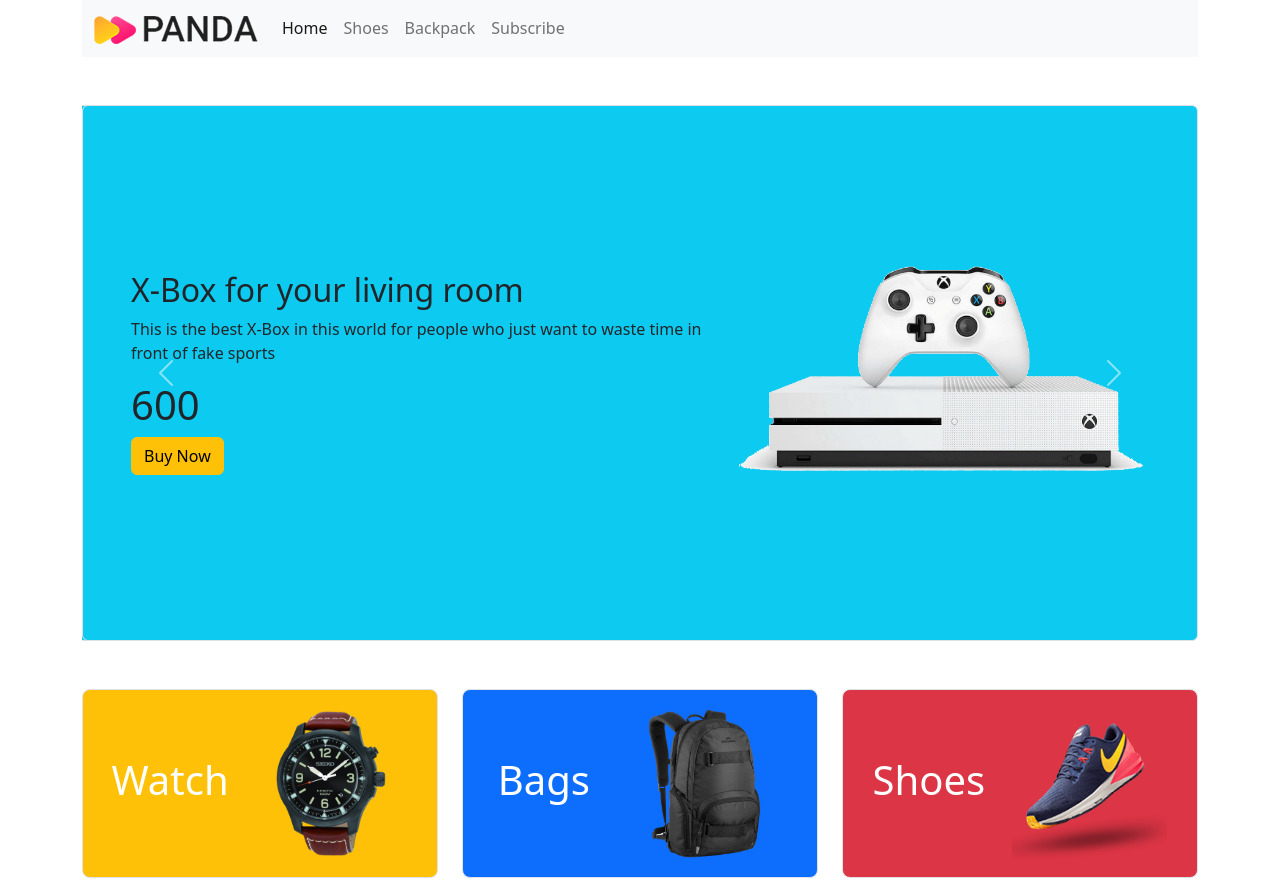
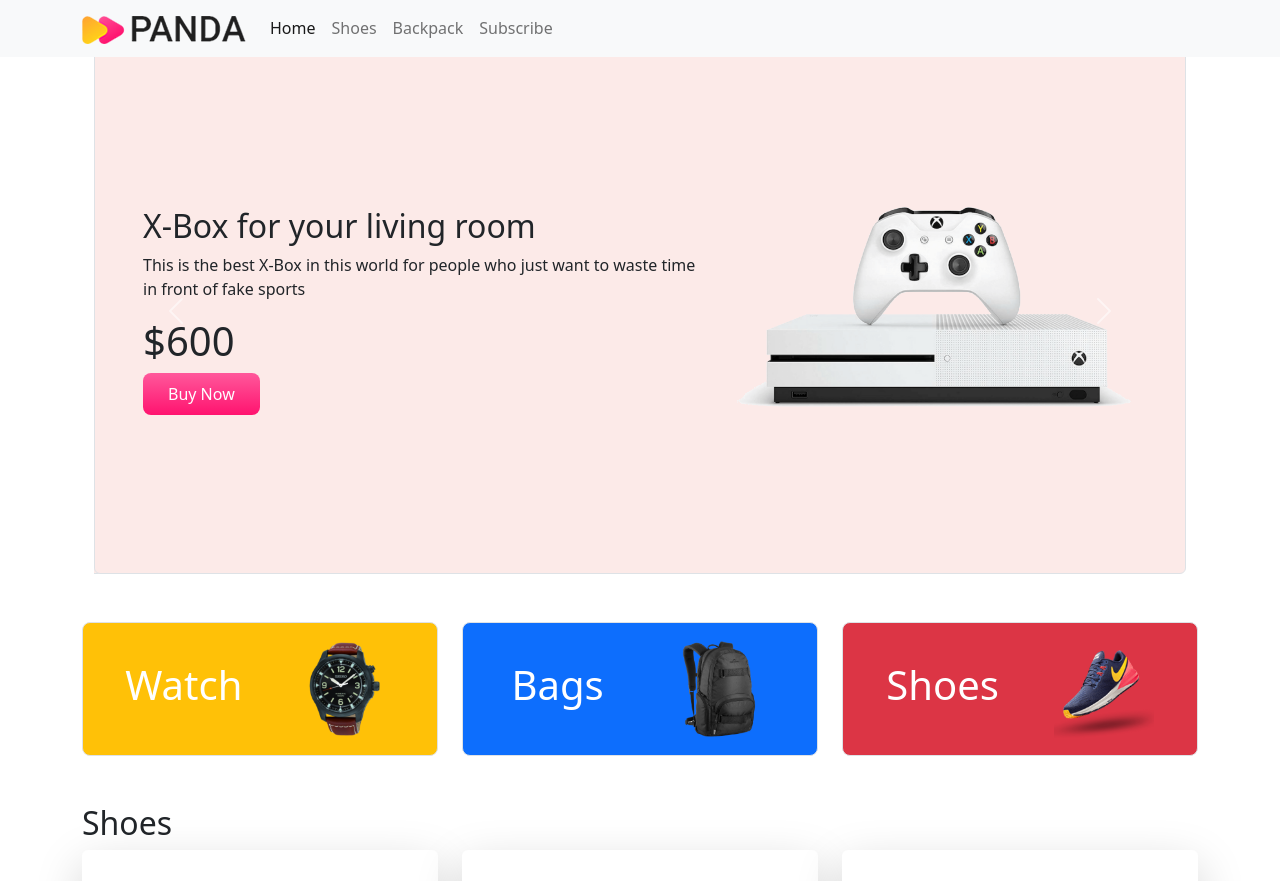
Before and after one commit to Parvez1819/panda-commerce-bootstrap, a plain HTML site: page index.html in a window 1280 px wide. Shown: the top 881 px of the page. Drawn offline with nearby package versions, Linux system fonts and the light colour scheme.

Commit message:
addeded custom css

```diff
--- /dev/null
+++ b/css/style.css
@@ -0,0 +1,15 @@
+.panda-bg-info {
+    background-color: #fceae8 !important;
+}
+
+.Catagories img {
+    width: 100px;
+}
+
+.panda-btn-buy-now {
+    background-image: linear-gradient(to bottom, #FF589B 0%, #FF136F 100%);
+    color: #fff;
+    border: none;
+    border-radius: 8px;
+    padding: 9px 25px;
+}
--- a/index.html
+++ b/index.html
@@ -7,11 +7,13 @@
     <title>Panda Commerce</title>
     <link href="https://cdn.jsdelivr.net/npm/bootstrap@5.2.0/dist/css/bootstrap.min.css" rel="stylesheet"
         integrity="sha384-gH2yIJqKdNHPEq0n4Mqa/HGKIhSkIHeL5AyhkYV8i59U5AR6csBvApHHNl/vI1Bx" crossorigin="anonymous">
+    <!-- custom css -->
+    <link rel="stylesheet" href="css/style.css">
 </head>
 
 <body>
-    <header class="container">
-        <nav class="navbar navbar-expand-lg bg-light">
+    <header class="container mt-5">
+        <nav class="navbar navbar-expand-lg fixed-top bg-light">
             <div class="container">
                 <a class="navbar-brand" href="#"> <img src="images/logo.png" alt=""></a>
                 <button class="navbar-toggler" type="button" data-bs-toggle="collapse"
@@ -40,10 +42,10 @@
             </div>
         </nav>
         <!-- Slider Start -->
-        <section class="mt-5">
+        <section class="container mt-5">
             <div id="carouselExampleControls" class="carousel slide" data-bs-ride="carousel">
                 <div class="carousel-inner">
-                    <div class="carousel-item active border rounded bg-info p-5">
+                    <div class="carousel-item active border rounded panda-bg-info p-5">
                         <div class="row">
                             <div class="col-lg-7 d-flex align-items-center ">
                                 <div>
@@ -53,14 +55,14 @@
                                         front of funky
                                         world</p>
                                     <h1>$420</h1>
-                                    <div class="btn btn-warning">Buy Now</div>
+                                    <div class="btn panda-btn-buy-now">Buy Now</div>
                                 </div>
                             </div>
                             <div class="col-lg-5"> <img src="images/banner-images/headphone.png" class="d-block w-100"
                                     alt="..."></div>
                         </div>
                     </div>
-                    <div class="carousel-item active border rounded bg-info p-5">
+                    <div class="carousel-item active border rounded panda-bg-info p-5">
                         <div class="row">
                             <div class="col-lg-7 d-flex align-items-center ">
                                 <div>
@@ -68,14 +70,14 @@
                                     <p>This is the best TV in the world for people who just want to waste time in front
                                         of tv</p>
                                     <h1>$1200</h1>
-                                    <div class="btn btn-warning">Buy Now</div>
+                                    <div class="btn panda-btn-buy-now">Buy Now</div>
                                 </div>
                             </div>
                             <div class="col-lg-5"> <img src="images/banner-images/tv.png" class="d-block w-100"
                                     alt="..."></div>
                         </div>
                     </div>
-                    <div class="carousel-item active border rounded bg-info p-5">
+                    <div class="carousel-item active border rounded panda-bg-info p-5">
                         <div class="row">
                             <div class="col-lg-7 d-flex align-items-center ">
                                 <div>
@@ -83,8 +85,8 @@
                                     <p>This is the best X-Box in this world for people who just want to waste time
                                         in
                                         front of fake sports</p>
-                                    <h1>600</h1>
-                                    <div class="btn btn-warning">Buy Now</div>
+                                    <h1>$600</h1>
+                                    <div class="btn panda-btn-buy-now">Buy Now</div>
                                 </div>
                             </div>
                             <div class="col-lg-5"> <img src="images/banner-images/xbox.png" class="d-block w-100"
@@ -110,8 +112,8 @@
     <main>
         <!-- Catagories Start -->
         <section>
-            <div class="container overflow-hidden text-center my-5">
-                <div class="row gy-2">
+            <div class="container  Catagories text-center my-5">
+                <div class="row g-4">
                     <div class="col-lg-4 col-md-6 col-sm-12 col-12  ">
                         <div class="p-3 border rounded-3 bg-warning d-flex align-items-center justify-content-around">
                             <h1 class="text-white">Watch</h1>
@@ -150,7 +152,7 @@
 
                         </div>
                         <div class="m-3">
-                            <div class="btn btn-warning">Buy Now->></div>
+                            <div class="btn panda-btn-buy-now">Buy Now->></div>
                         </div>
                     </div>
                 </div>
@@ -165,7 +167,7 @@
 
                         </div>
                         <div class="m-3">
-                            <div class="btn btn-warning">Buy Now->></div>
+                            <div class="btn panda-btn-buy-now">Buy Now->></div>
                         </div>
                     </div>
                 </div>
@@ -180,7 +182,7 @@
 
                         </div>
                         <div class="m-3">
-                            <div class="btn btn-warning">Buy Now->></div>
+                            <div class="btn panda-btn-buy-now">Buy Now->></div>
                         </div>
                     </div>
                 </div>
@@ -202,7 +204,7 @@
 
                         </div>
                         <div class="m-3">
-                            <div class="btn btn-warning">Buy Now->></div>
+                            <div class="btn panda-btn-buy-now">Buy Now->></div>
                         </div>
                     </div>
                 </div>
@@ -217,7 +219,7 @@
 
                         </div>
                         <div class="m-3">
-                            <div class="btn btn-warning">Buy Now->></div>
+                            <div class="btn panda-btn-buy-now">Buy Now->></div>
                         </div>
                     </div>
                 </div>
@@ -233,7 +235,7 @@
 
                         </div>
                         <div class="m-3">
-                            <div class="btn btn-warning">Buy Now->></div>
+                            <div class="btn panda-btn-buy-now">Buy Now->></div>
                         </div>
                     </div>
                 </div>
@@ -242,7 +244,7 @@
         <!-- Backpack Section End -->
         <!-- subscribe Section Start -->
         <section style="height:300px;"
-            class="container rounded-3 bg-info d-flex align-items-center justify-content-center" id="subscribe">
+            class="container rounded-3 panda-bg-info d-flex align-items-center justify-content-center" id="subscribe">
 
             <div class="">
                 <h2>Let's Stay in Touch</h2>
```
